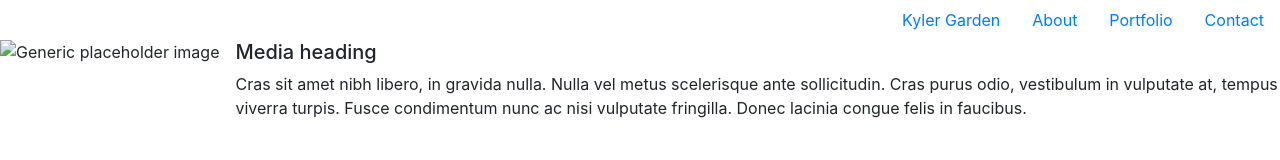
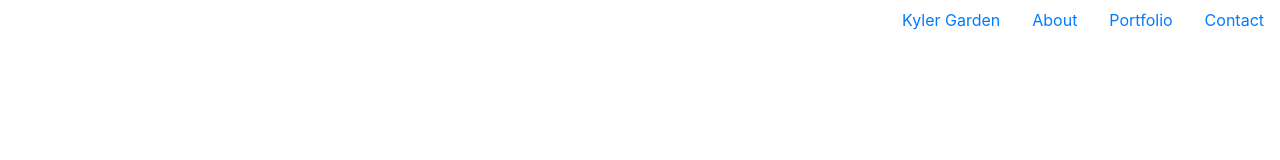
Before and after one commit to kgarden22/homework2, a plain HTML site: page index.html in a window 1280 px wide. Drawn offline with nearby package versions, Linux system fonts and the light colour scheme.

Commit message:
got rid of the bootstrap media experiment

```diff
--- a/index.html
+++ b/index.html
@@ -29,14 +29,7 @@
             </li>
         </ul>
        </header>
-<!--conatiner for box with picture and description of me from bootsstrap -->
-<div class="media">
-    <img class="mr-3" src="..." alt="Generic placeholder image">
-    <div class="media-body">
-      <h5 class="mt-0">Media heading</h5>
-      Cras sit amet nibh libero, in gravida nulla. Nulla vel metus scelerisque ante sollicitudin. Cras purus odio, vestibulum in vulputate at, tempus viverra turpis. Fusce condimentum nunc ac nisi vulputate fringilla. Donec lacinia congue felis in faucibus.
-    </div>
-  </div>
+
 
 
 
```
